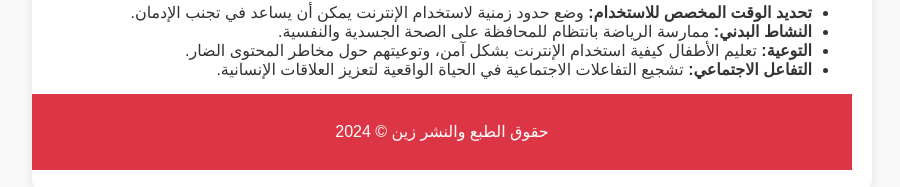
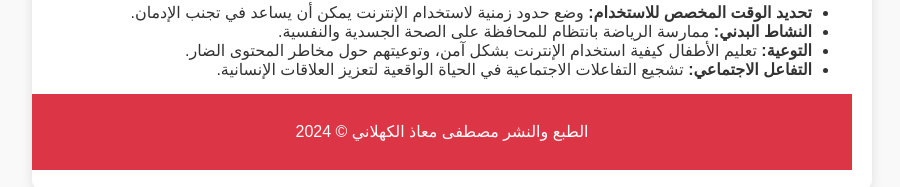
Before and after one commit to mostafamoad/Mostafa-Mooad, a plain HTML site: page اضرار الانترنت.html in a window 1280 px wide. Shown: the part 1440-1627 px from the top of the page, without its empty margins (188-1088 px from the left). Drawn offline with Linux system fonts and the light colour scheme.

Commit message:
Update اضرار الانترنت.html

```diff
--- a/اضرار الانترنت.html
+++ b/اضرار الانترنت.html
@@ -145,7 +145,7 @@
 
 
 <footer>
-    <p>حقوق الطبع والنشر زين &copy; 2024</p>
+    <p>    الطبع والنشر مصطفى معاذ الكهلاني &copy; 2024</p>
 </footer>
 
 
```
